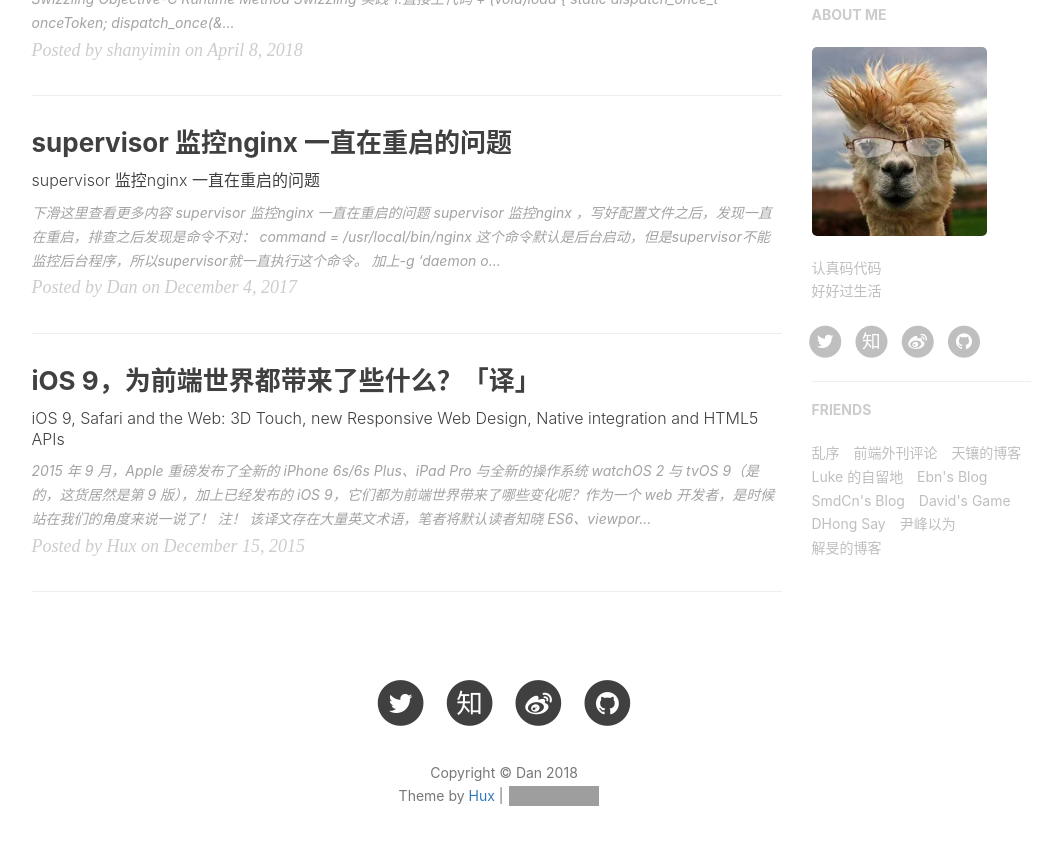
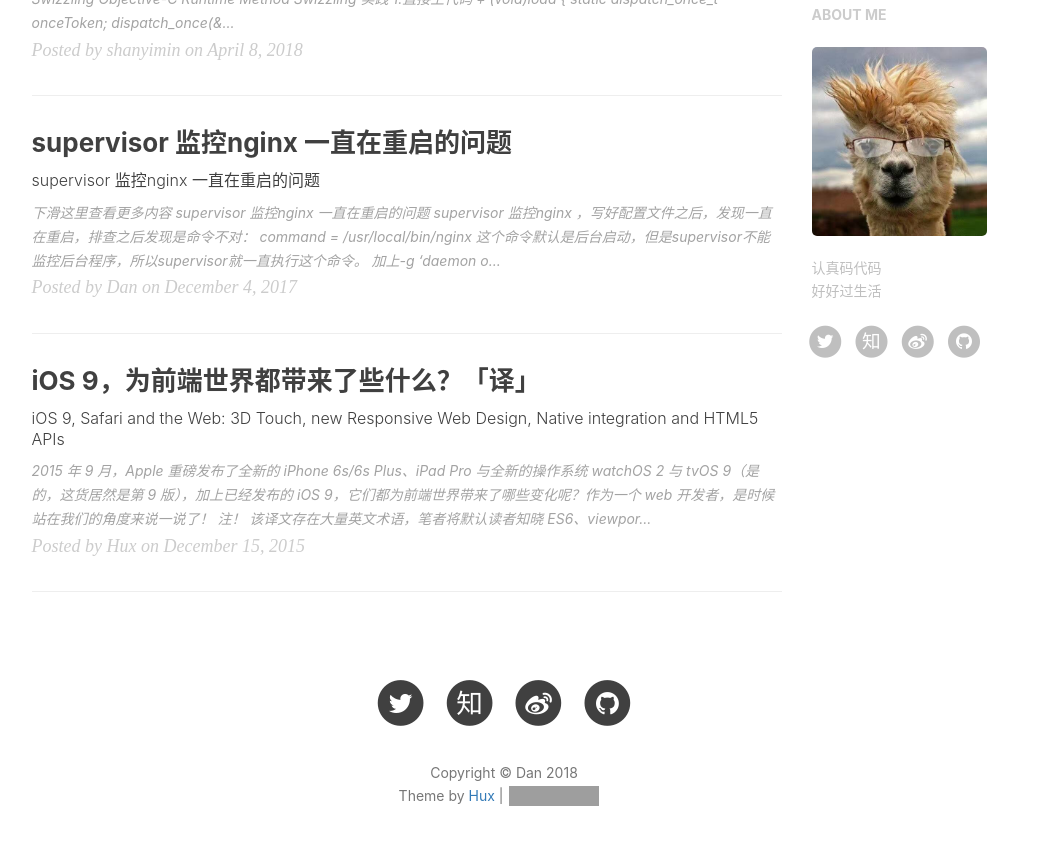
Before and after one commit to DanDan2009/DanDan2009.github.io, a Jekyll site: the page built from index.html, in a window 1280 px wide and 900 px high, scrolled down 579 px. Shown: the top 845 px of the window, without its empty margins (136-1198 px from the left). Built offline with Jekyll 4.4.1, drawn with Linux system fonts in a browser that asks for light colours; nearby versions of some CDN libraries; the list of posts is cut into pages by our own code; comment, search, counter and statistics services are not loaded; some of the changed lines change nothing that is shown; grey boxes are pictures that could not be loaded.

```diff
--- a/_config.yml
+++ b/_config.yml
@@ -85,39 +85,39 @@
 
 
 # Friends
-friends: [
-    {
-    #     title: "Su",
-    #     href: "http://su.gallery/"
-    # },{
-        title: "乱序",
-        href: "http://mida.re/"
-    },{
-        title: "前端外刊评论",
-        href: "http://qianduan.guru/"
-    },{
-        title: "天镶的博客",
-        href: "http://lingyu.wang/"
-    },{
-        title: "Luke 的自留地",
-        href: "http://hmqk1995.github.io"
-    },{
-        title: "Ebn's Blog",
-        href: "http://ebnbin.com/"
-    },{
-        title: "SmdCn's Blog",
-        href: "http://blog.smdcn.net"
-    },{
-        title: "David's Game",
-        href: "https://www.ruoyaowu.com/"
-    },{
-        title: "DHong Say",
-        href: "http://dhong.co"
-    },{
-        title: "尹峰以为",
-        href: "http://ingf.github.io/"
-    },{
-        title: "解旻的博客",
-        href: "http://xieminis.me/"
-    }
-]
+# friends: [
+#     {
+#     #     title: "Su",
+#     #     href: "http://su.gallery/"
+#     # },{
+#         title: "乱序",
+#         href: "http://mida.re/"
+#     },{
+#         title: "前端外刊评论",
+#         href: "http://qianduan.guru/"
+#     },{
+#         title: "天镶的博客",
+#         href: "http://lingyu.wang/"
+#     },{
+#         title: "Luke 的自留地",
+#         href: "http://hmqk1995.github.io"
+#     },{
+#         title: "Ebn's Blog",
+#         href: "http://ebnbin.com/"
+#     },{
+#         title: "SmdCn's Blog",
+#         href: "http://blog.smdcn.net"
+#     },{
+#         title: "David's Game",
+#         href: "https://www.ruoyaowu.com/"
+#     },{
+#         title: "DHong Say",
+#         href: "http://dhong.co"
+#     },{
+#         title: "尹峰以为",
+#         href: "http://ingf.github.io/"
+#     },{
+#         title: "解旻的博客",
+#         href: "http://xieminis.me/"
+#     }
+# ]
```
